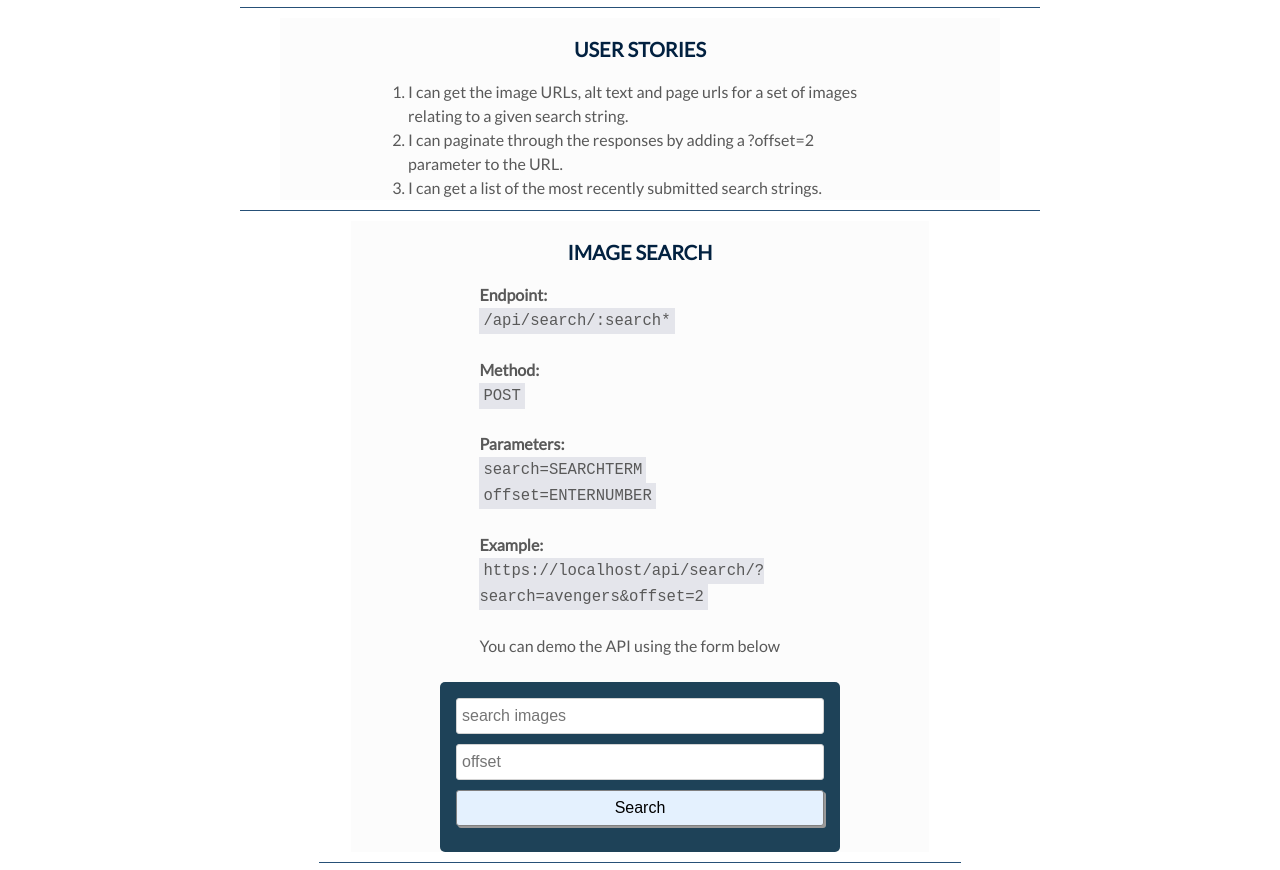
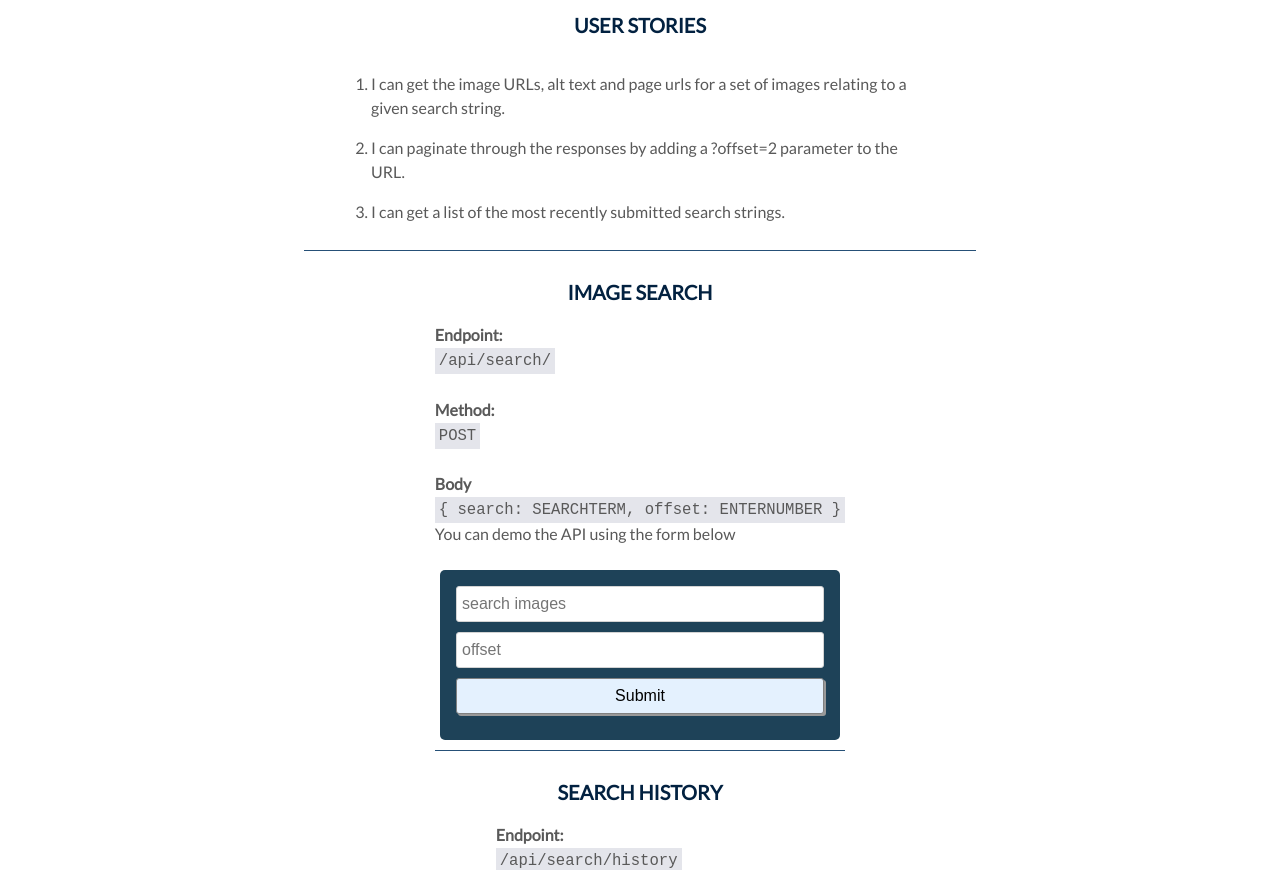
Before and after one commit to wmemorgan/image-search-api-v2, a website: page public/index.html in a window 1280 px wide. Shown: the part 307-1177 px from the top of the page. Drawn offline with Linux system fonts and the light colour scheme.

Commit message:
Update demo content
Fix demo page formatting

```diff
--- a/public/css/index.css
+++ b/public/css/index.css
@@ -71,7 +71,6 @@ body  {
 .subtitle {
   margin-top: 0;
   font-size: 2rem;
-
 }
 
 .img-wrapper {
@@ -95,7 +94,6 @@ img {
 
 form {
   margin: 0 auto;
-  /* margin-bottom: 25px; */
   padding: 1rem;
   background: var(--overlay-bg-color);
   display: block;
@@ -142,7 +140,6 @@ code {
   position: fixed;
   top: 0;
   text-transform: uppercase;
-
 }
 
 /*----logo----*/
@@ -151,7 +148,7 @@ code {
   font-weight: bold;
   background: var(--dark-primary-color);
   text-transform: uppercase;
-  padding: 0.5rem;
+  padding: 0.5rem 2rem;
 }
 
 .brand a {
@@ -193,11 +190,6 @@ code {
   object-fit: contain;
 }
 
-#subtitle {
-	text-align: center;
-	font-size: 1rem;
-}
-
 /*-----section----*/
 section {
 	margin: 0 auto;
@@ -212,12 +204,12 @@ section .container {
 }
 
 .section-title {
-  position: relative;
+  /* position: relative; */
   font-size: 1.25rem;
   font-weight: 600;
   text-align: center;
   text-transform: uppercase;
-  max-width: 991px;
+  max-width: 850px;
   color: var(--dark-primary-color);
   margin: 0 auto;
   padding-top: 1rem;
@@ -227,18 +219,24 @@ section .container {
 .section-doc {
   color: var(--primary-text-color);
   max-width: 850px;
-  padding: 0 10vw;
-  text-align: left;
   margin: 0 auto;
+  /* padding: 0 10%; */
+}
+
+.section-doc li {
+  margin: 1rem 10%;
 }
 
 .section-text {
   color: var(--primary-text-color);
-  /* background: #C5CAE9; */
   max-width: 850px;
-  padding: 0 0 0 10vw;
-  text-align: left;
   margin: 0 auto;
+}
+
+code {
+  /* display: block; */
+  margin: 0 auto;
+  width: 100%;
 }
 
 /*-------footer------*/
--- a/public/index.html
+++ b/public/index.html
@@ -24,7 +24,6 @@
   <div class="container" id="main">
     <!-- Home Page -->
     <section id="intro">
-      <div class="container">
       <h1 id="headline">Image Search API V2.0</h1>
       <div class="card-img">
         <img src="./img/google-api.png" alt="">
@@ -34,13 +33,10 @@
           A REST API that processes image searches using the Google custom search engine
         </p>
       </div>
-
-      </div>
     </section>
 
     <!-- User Stories -->
     <section id="home">
-      <div class="container">
       <h3 class="section-title">User Stories</h3>
       <div class="section-doc">
         <ol>
@@ -55,49 +51,39 @@
           </li>
         </ol>
       </div>
-      </div>
     </section>
 
     <!-- Image Search -->
     <section id="add-user">
-      <div class="container">
       <h3 class="section-title">Image Search</h3>
       <div class="section-text">
         <h4>Endpoint:</h4>
-          <p><code>/api/search/:search*</code></p>
+        <p><code>/api/search/</code></p>
         <br>
         <h4>Method:</h4>
         <p><code>POST</code></p>
         <br>
-          <h4>Parameters:</h4>
-          <p>
-            <code>search=SEARCHTERM</code>
-          </p>
-          <p>
-            <code>offset=ENTERNUMBER</code>
-          </p>
-          <br>
-          <h4>Example:</h4>
+        <h4>Body</h4>
         <p>
           <code>
-                https://localhost/api/search/?search=avengers&offset=2
+            {
+              search: SEARCHTERM,
+              offset: ENTERNUMBER
+            }
           </code>
         </p>
-          <br>
         <p>You can demo the API using the form below</p>
         <br>
       </div>
-        <form action="api/search/:search">
+      <form action="/api/search/" method="POST">
         <input id="search" type="text" name="search" placeholder="search images" required>
         <input id="offset" type="number" name="offset" placeholder="offset" required>
-          <input type="submit" value="Search" class="search-btn">
+        <input type="submit" class="search-btn">
       </form>
-      </div>
     </section>
 
     <!-- Search History -->
     <section id="users">
-      <div class="container">
       <h3 class="section-title">Search History</h3>
       <div class="section-text">
         <h4>Endpoint:</h4>
@@ -113,10 +99,9 @@
         <p>You can test the API using the form below</p>
         <br>
       </div>
-        <form action="api/search/history" action="get">
+      <form action="/api/search/history" action="get">
         <input type="submit" value="Search History" class="search-btn">
       </form>
-      </div>
     </section>
 
   </div>
```
Lines whose indentation alone changed are shown as unchanged.
